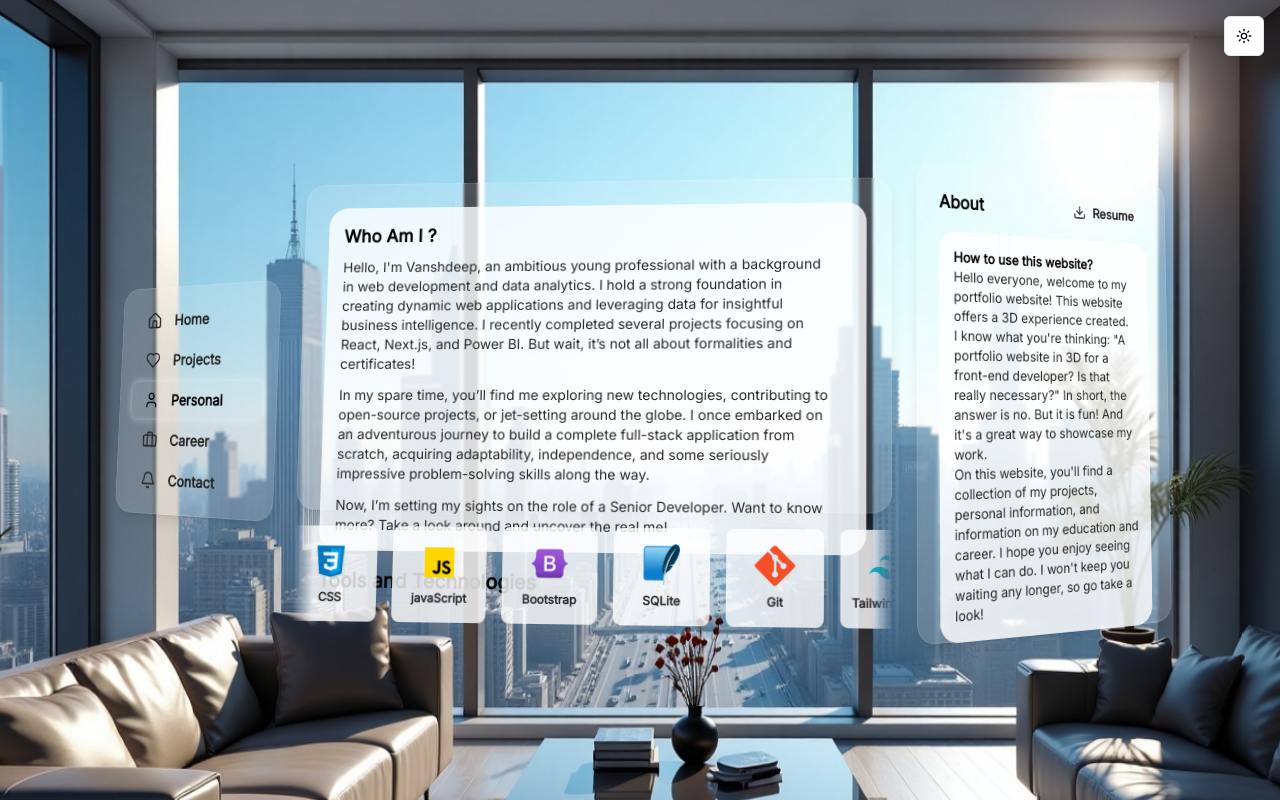
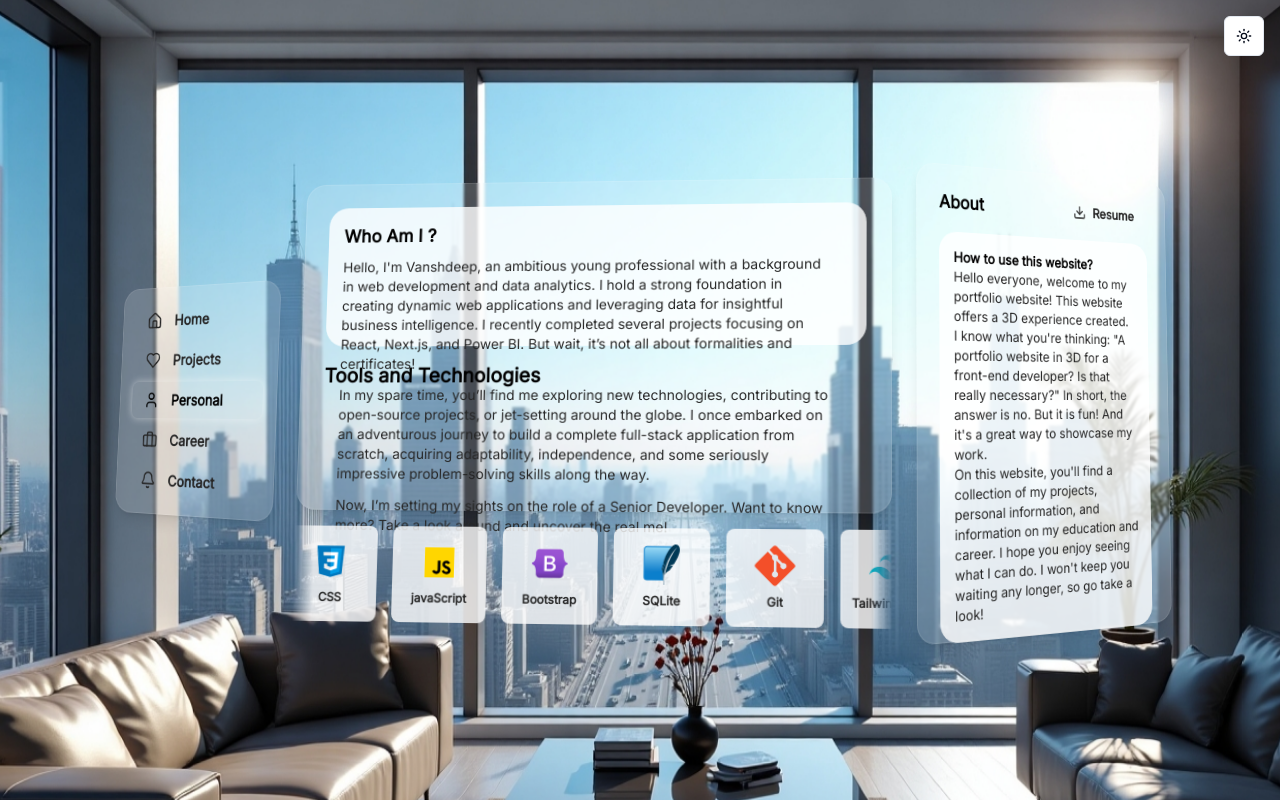
Before and after one commit to 20bcs6794/vansh, a Next.js app: page / in a window 1280 px wide. Both pictures are taken after a click on the button "Personal". Built offline with nearby package versions, Linux system fonts and the light colour scheme.

Commit message:
decrease the heght of white bg contaiing box

```diff
--- a/src/components/glass-panel-layout.tsx
+++ b/src/components/glass-panel-layout.tsx
@@ -749,7 +749,7 @@ export function GlassPanelLayout() {
       case 'Personal':
         return (
             <div className="h-full flex flex-col gap-4">
-                <div className="flex-grow bg-white/80 dark:bg-black/70 rounded-[20px] p-4 flex flex-col">
+                <div className="bg-white/80 dark:bg-black/70 rounded-[20px] p-4 flex flex-col h-[144px]">
                     <h3 className="font-semibold text-black dark:text-white text-lg mb-2">Who Am I ?</h3>
                     <div className="relative flex-grow">
                         <ScrollArea className="absolute inset-0 pr-4">
```
